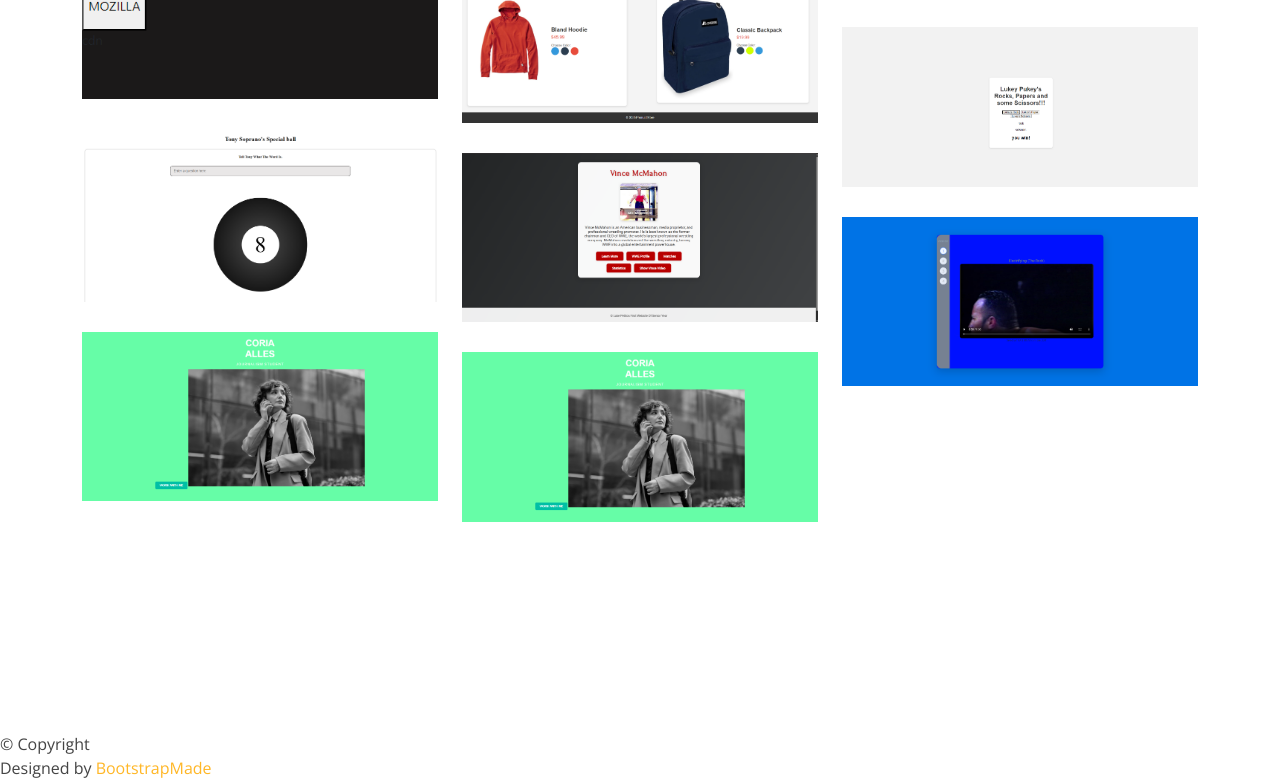
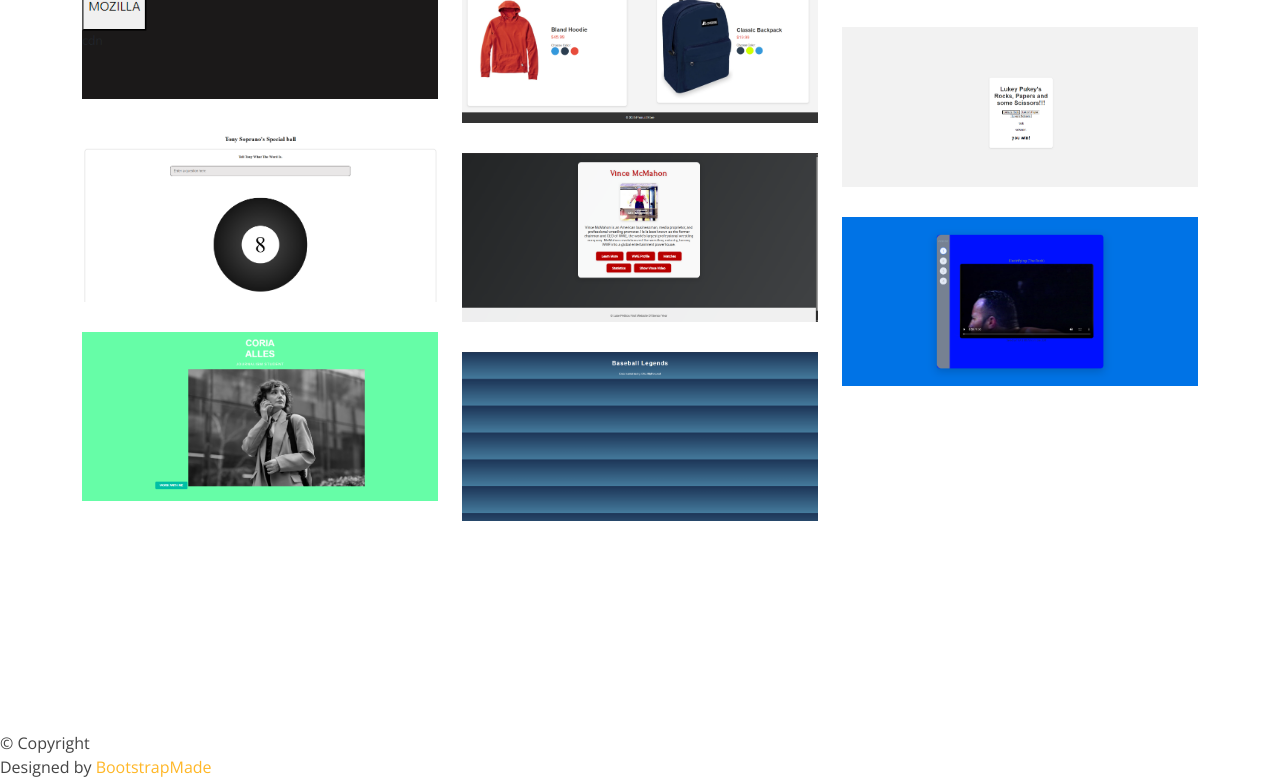
Before and after one commit to Luccithekid/Petito-Portfolio, a plain HTML site: page index.html in a window 1280 px wide. Shown: the part 3467-4247 px from the top of the page. Drawn offline with nearby package versions, Linux system fonts and the light colour scheme.

Commit message:
fixed 2026 first commit

```diff
--- a/index.html
+++ b/index.html
@@ -380,7 +380,7 @@
           </div>
 
           <div class="col-lg-4 col-md-6 portfolio-item filter-web">
-            <div class="portfolio-img"><img src="assets/img/Screenshot 2025-11-25 083351.png" class="img-fluid" alt=""></div>
+            <div class="portfolio-img"><img src="assets/img/Screenshot 2026-01-23 075001.png" class="img-fluid" alt=""></div>
             <div class="portfolio-info">
               <h4>Baseball Legends<h4>
               <p>Website</p>
```
